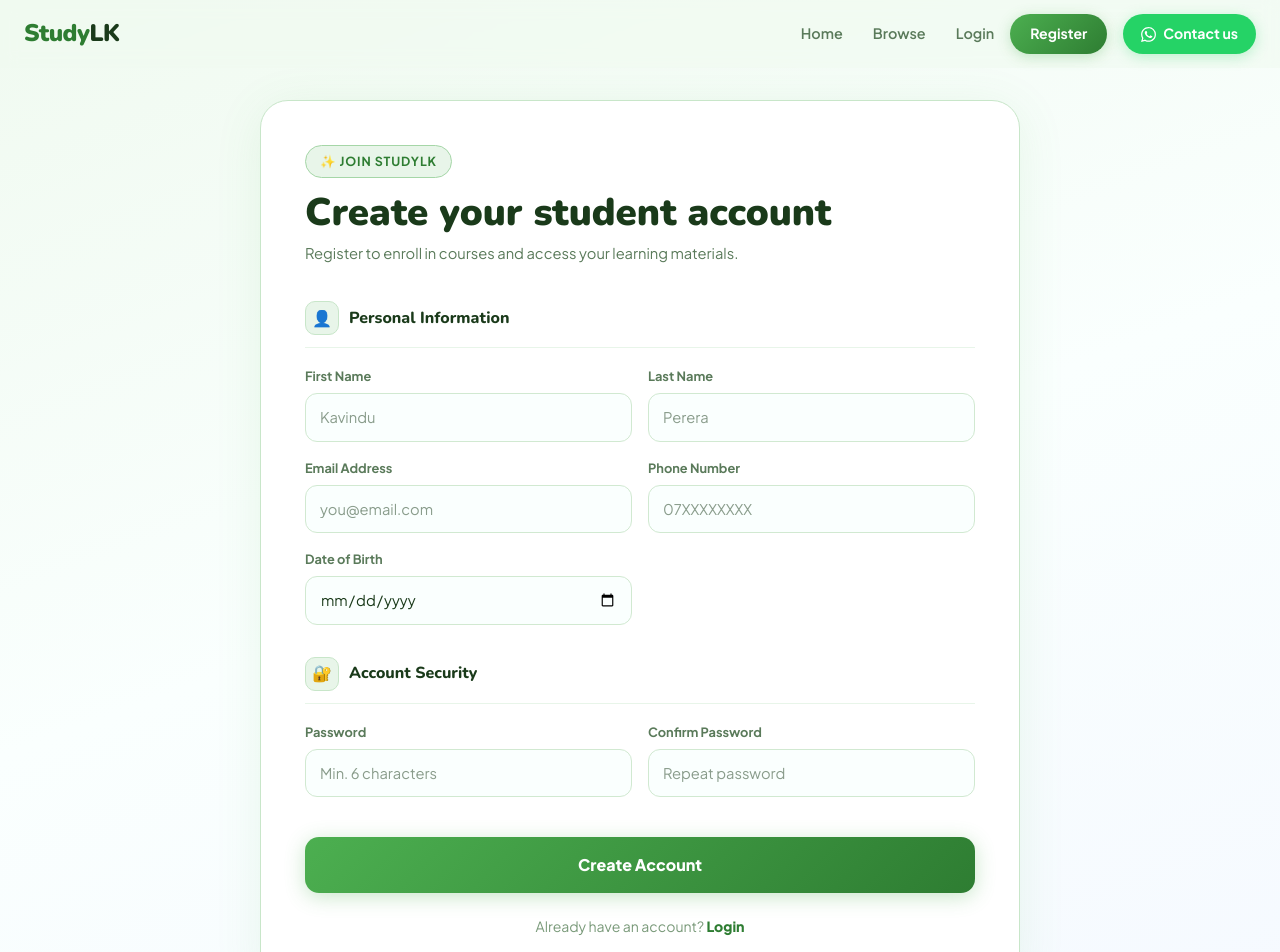
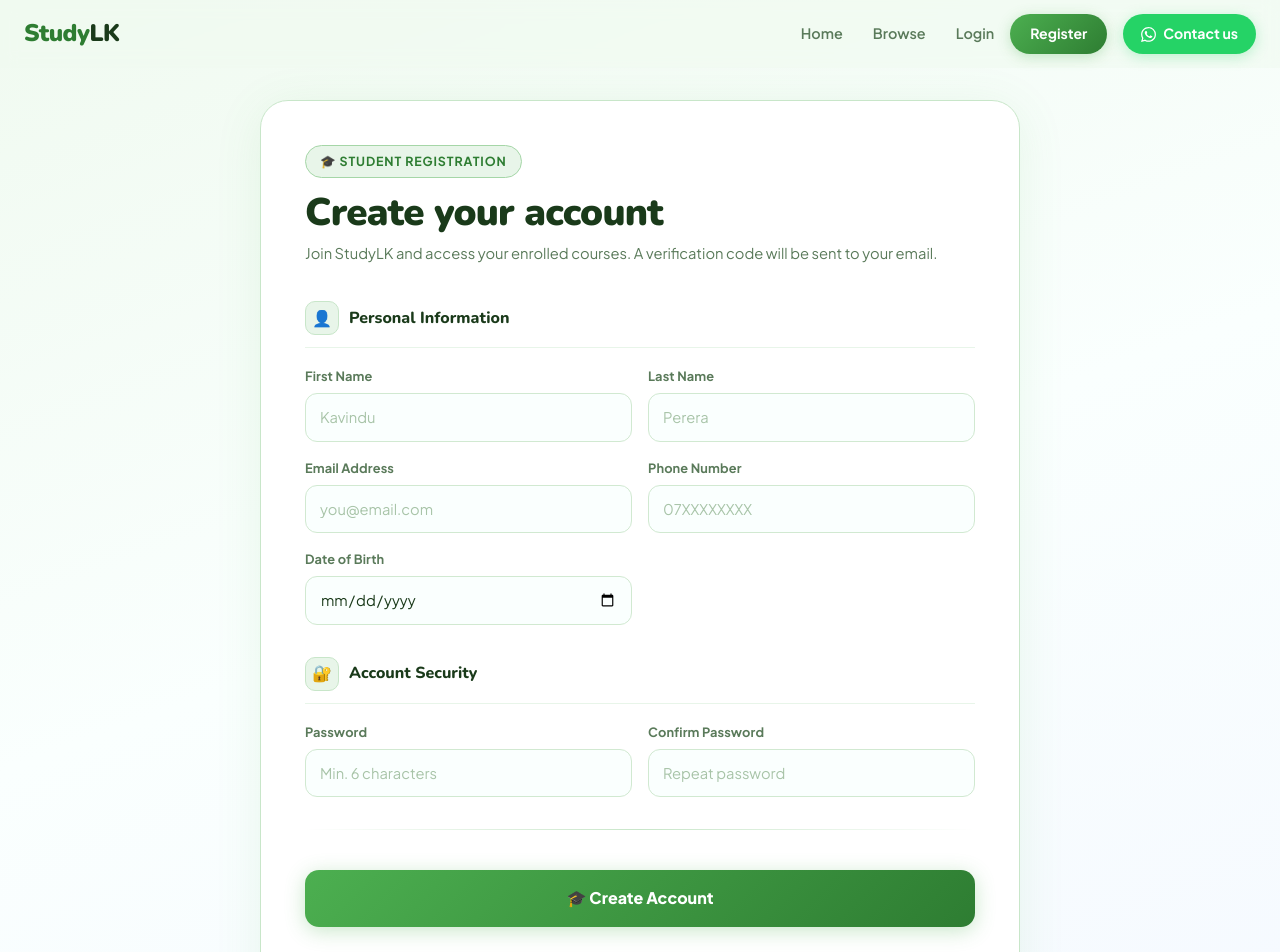
Before and after one commit to DSAN0/studylk, a React (Vite) app: page /register in a window 1280 px wide. Shown: the top 952 px of the page. Built offline with nearby package versions, Linux system fonts and the light colour scheme.

Commit message:
reupdate register verification flow

```diff
--- a/src/pages/Register.jsx
+++ b/src/pages/Register.jsx
@@ -55,14 +55,8 @@ export default function Register() {
     setLoading(true)
 
     try {
-      const res = await studentRegister(form)
-
+      await studentRegister(form)
       localStorage.setItem('verifyEmail', form.email)
-
-      if (res.data?.verification_code) {
-        localStorage.setItem('verifyCode', res.data.verification_code)
-      }
-
       navigate('/verify-email')
     } catch (err) {
       setError(JSON.stringify(err.response?.data || 'Registration failed'))
@@ -92,6 +86,7 @@ export default function Register() {
           border-radius: 28px;
           padding: 44px 44px 48px;
           box-shadow: 0 8px 48px rgba(76,175,80,0.1);
+          animation: fadeUp 0.5s ease both;
         }
 
         @media (max-width: 600px) {
@@ -121,6 +116,7 @@ export default function Register() {
           font-weight: 900;
           font-size: clamp(1.8rem, 4vw, 2.4rem);
           color: #1A3A1A;
+          letter-spacing: -0.02em;
           margin-bottom: 8px;
           line-height: 1.1;
         }
@@ -154,6 +150,8 @@ export default function Register() {
           display: flex;
           align-items: center;
           justify-content: center;
+          font-size: 1rem;
+          flex-shrink: 0;
         }
 
         .reg-section-title {
@@ -175,6 +173,7 @@ export default function Register() {
           font-weight: 700;
           color: #5A7A5A;
           margin-bottom: 6px;
+          letter-spacing: 0.01em;
         }
 
         .reg-input {
@@ -187,13 +186,22 @@ export default function Register() {
           font-size: 0.92rem;
           color: #1A3A1A;
           outline: none;
+          transition: border-color 0.18s, box-shadow 0.18s, background 0.18s;
           box-sizing: border-box;
+        }
+
+        .reg-input::placeholder {
+          color: #A8C4A8;
         }
 
         .reg-input:focus {
           border-color: #4CAF50;
           box-shadow: 0 0 0 3px rgba(76,175,80,0.12);
           background: white;
+        }
+
+        .reg-input:hover:not(:focus) {
+          border-color: #A5D6A7;
         }
 
         .reg-error {
@@ -204,6 +212,9 @@ export default function Register() {
           padding: 13px 16px;
           font-size: 0.87rem;
           margin-bottom: 24px;
+          display: flex;
+          align-items: flex-start;
+          gap: 8px;
         }
 
         .reg-submit {
@@ -218,85 +229,121 @@ export default function Register() {
           background: linear-gradient(135deg, #4CAF50, #2E7D32);
           color: white;
           box-shadow: 0 4px 20px rgba(76,175,80,0.3);
+          transition: transform 0.18s, box-shadow 0.18s, opacity 0.18s;
           margin-top: 8px;
+        }
+
+        .reg-submit:hover:not(:disabled) {
+          transform: translateY(-2px);
+          box-shadow: 0 8px 28px rgba(76,175,80,0.4);
         }
 
         .reg-submit:disabled {
           opacity: 0.65;
           cursor: not-allowed;
+          transform: none;
         }
 
         .reg-login-hint {
           text-align: center;
           font-size: 0.88rem;
           color: #7A9A7A;
-          margin-top: 22px;
+          margin-top: 20px;
         }
 
         .reg-login-link {
           background: none;
           border: none;
+          cursor: pointer;
           color: #2E7D32;
-          font-weight: 800;
-          cursor: pointer;
+          font-weight: 700;
+          font-family: inherit;
+          font-size: inherit;
+          padding: 0;
+          text-decoration: underline;
+          text-underline-offset: 2px;
+        }
+
+        .reg-login-link:hover {
+          color: #4CAF50;
+        }
+
+        .reg-divider {
+          height: 1.5px;
+          background: linear-gradient(90deg, transparent, #C8E6C9, transparent);
+          margin: 32px 0;
+        }
+
+        @keyframes fadeUp {
+          from {
+            opacity: 0;
+            transform: translateY(22px);
+          }
+          to {
+            opacity: 1;
+            transform: translateY(0);
+          }
         }
       `}</style>
 
       <main className="reg-root">
         <form onSubmit={handleSubmit} className="reg-card">
-          <div className="reg-eyebrow">✨ Join StudyLK</div>
+          <div className="reg-eyebrow">🎓 Student Registration</div>
 
-          <h1 className="reg-title">Create your student account</h1>
+          <h1 className="reg-title">Create your account</h1>
 
           <p className="reg-subtitle">
-            Register to enroll in courses and access your learning materials.
+            Join StudyLK and access your enrolled courses. A verification code will be sent to your email.
           </p>
 
           {error && (
             <div className="reg-error">
-              ⚠️ {error}
+              <span>⚠️</span>
+              <span>{error}</span>
             </div>
           )}
 
-          {SECTIONS.map(section => (
-            <section key={section.title} className="reg-section">
+          {SECTIONS.map((section, si) => (
+            <div key={si} className="reg-section">
               <div className="reg-section-header">
                 <div className="reg-section-icon">{section.icon}</div>
                 <div className="reg-section-title">{section.title}</div>
               </div>
 
               <div className="reg-grid">
-                {section.fields.map(field => (
-                  <div key={field.key} className="reg-field">
-                    <label>{field.label}</label>
+                {section.fields.map(f => (
+                  <div key={f.key} className="reg-field">
+                    <label>{f.label}</label>
                     <input
                       className="reg-input"
-                      type={field.type || 'text'}
-                      placeholder={field.placeholder || ''}
-                      value={form[field.key]}
-                      onChange={e => set(field.key, e.target.value)}
+                      type={f.type || 'text'}
+                      placeholder={f.placeholder || ''}
+                      value={form[f.key]}
+                      onChange={e => set(f.key, e.target.value)}
                       required
                     />
                   </div>
                 ))}
               </div>
-            </section>
+            </div>
           ))}
 
-          <button disabled={loading} className="reg-submit">
-            {loading ? 'Creating account...' : 'Create Account'}
+          <div className="reg-divider" />
+
+          <button type="submit" className="reg-submit" disabled={loading}>
+            {loading ? '⏳ Creating account…' : '🎓 Create Account'}
           </button>
 
-          <div className="reg-login-hint">
+          <p className="reg-login-hint">
             Already have an account?{' '}
             <button
               type="button"
               className="reg-login-link"
               onClick={() => navigate('/login')}
             >
-              Login
+              Login here
             </button>
-          </div>
+          </p>
         </form>
       </main>
     </>
```
